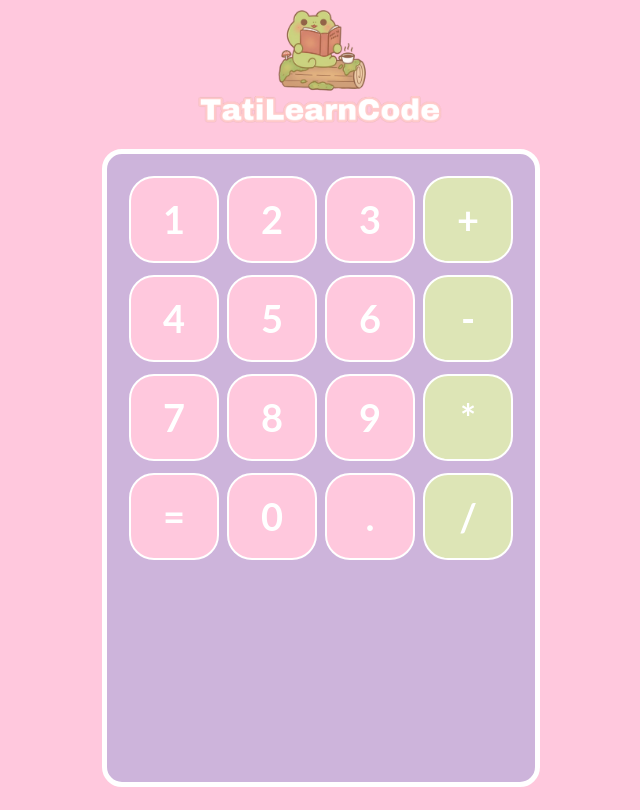
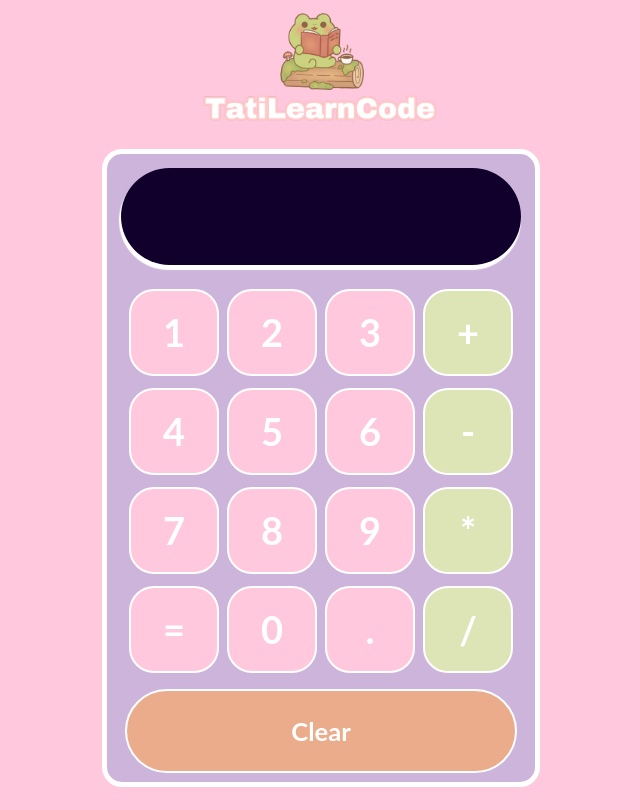
Before and after one commit to odor4ta/calculadora, a React (Create React App) app: page / in a window 1280 px wide. Shown: the whole page, without its empty margins (319-959 px from the left). Built offline with nearby package versions, Linux system fonts and the light colour scheme.

Commit message:
update styles n buttons

```diff
--- a/src/App.css
+++ b/src/App.css
@@ -19,7 +19,7 @@
 }
 
 .tatilearn-logo {
-  height: 115px;
+  height: 110px;
 }
 
 .contenedor-calculadora {
--- a/src/App.js
+++ b/src/App.js
@@ -1,6 +1,8 @@
 import './App.css';
 import tatiLearnLogo from './imagenes/tatilearn-logo.png'
 import Boton from './componentes/Boton';
+import Pantalla from './componentes/Pantalla';
+import BotonClear from './componentes/BotonClear';
 
 function App() {
   return (
@@ -12,6 +14,7 @@
           alt='Logo de tati learn' />
       </div>
       <div className='contenedor-calculadora'>
+        <Pantalla />
         <div className='fila'>
           <Boton>1</Boton>
           <Boton>2</Boton>
@@ -36,7 +39,9 @@
           <Boton>.</Boton>
           <Boton>/</Boton>
         </div>
-        <div className='fila'></div>
+        <div className='fila'>
+          <BotonClear>Clear</BotonClear>
+        </div>
       </div>
     </div>
   );
--- /dev/null
+++ b/src/componentes/BotonClear.js
@@ -0,0 +1,10 @@
+import React from "react";
+import '../hojas-de-estilo/BotonClear.css'
+
+const BotonClear = (props) => (
+  <div className='boton-clear'>
+    {props.children}
+  </div>
+);
+
+export default BotonClear;
--- /dev/null
+++ b/src/componentes/Pantalla.js
@@ -0,0 +1,10 @@
+import React from "react";
+import '../hojas-de-estilo/Pantalla.css'
+
+const Pantalla = ({ input }) => (
+  <div className='input'>
+    {input}
+  </div>
+);
+
+export default Pantalla;
--- a/src/hojas-de-estilo/Boton.css
+++ b/src/hojas-de-estilo/Boton.css
@@ -15,6 +15,14 @@
     user-select: none;
 }
 
+.boton-contenedor:hover {
+   background-color: #BDE0FE;
+}
+
 .operador {
     background-color: #DDE5B6;
 }
+
+.operador:hover {
+    background-color: #aacc00;
+}
--- /dev/null
+++ b/src/hojas-de-estilo/BotonClear.css
@@ -0,0 +1,19 @@
+.boton-clear {
+  height: 80px;
+  font-size: 1.6em;
+  display: flex;
+  flex: 1;
+  background-color: #eaac8b;
+  margin-top: 8px;
+  justify-content: center;
+  align-items: center;
+  font-weight: bold;
+  color: white;
+  border: 2px solid white;
+  border-radius: 45px;
+  cursor: pointer;
+}
+
+.boton-clear:hover {
+  background-color: #f8961e;
+}
--- /dev/null
+++ b/src/hojas-de-estilo/Pantalla.css
@@ -0,0 +1,15 @@
+.input {
+   height: 75px;
+   border-radius: 50px;
+   margin-bottom: 20px;
+   display: flex;
+   justify-content: flex-end;
+   align-items: center;
+   font-weight: bold;
+   font-size: 30px;
+   background-color: #10002b;
+   color: white;
+   padding: 11px 30px 11px 11px;
+   margin: 1px solid #888;
+   box-shadow: -1px 4px 1px 1px white;
+}
```
